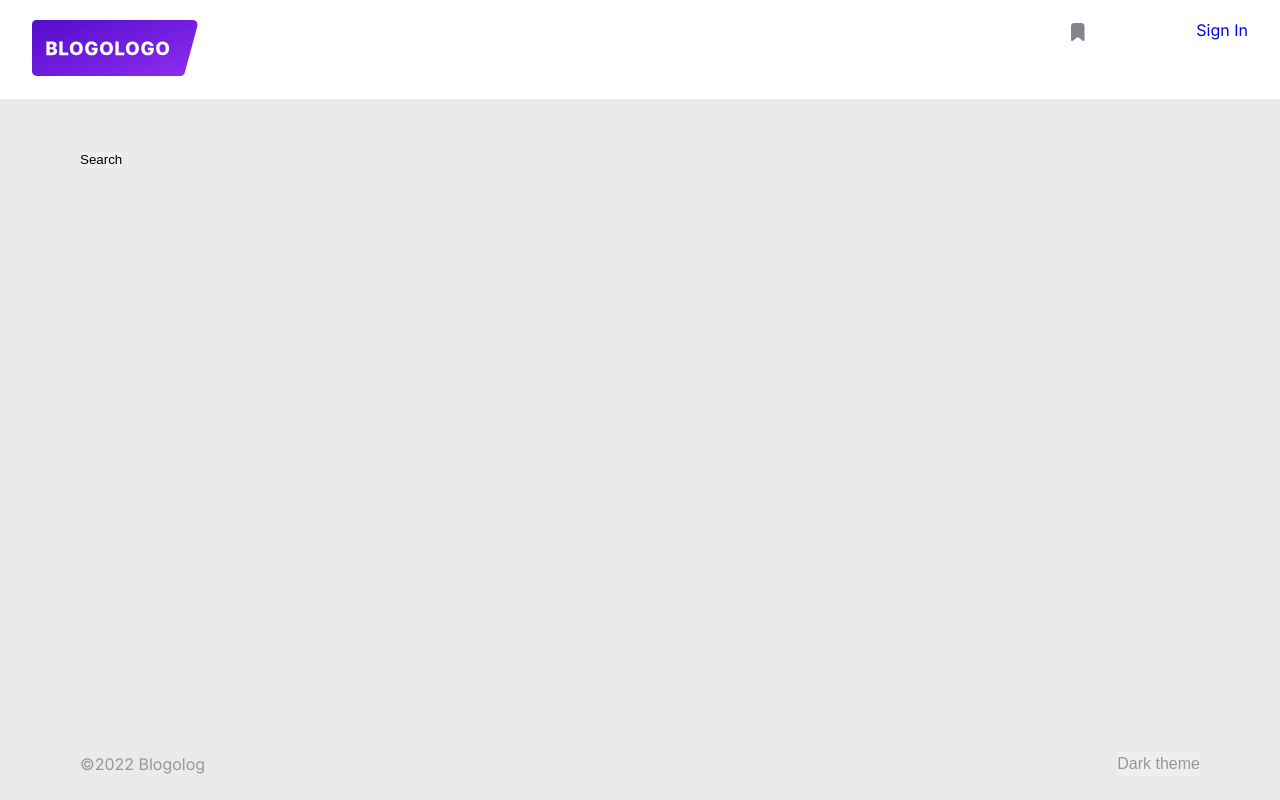
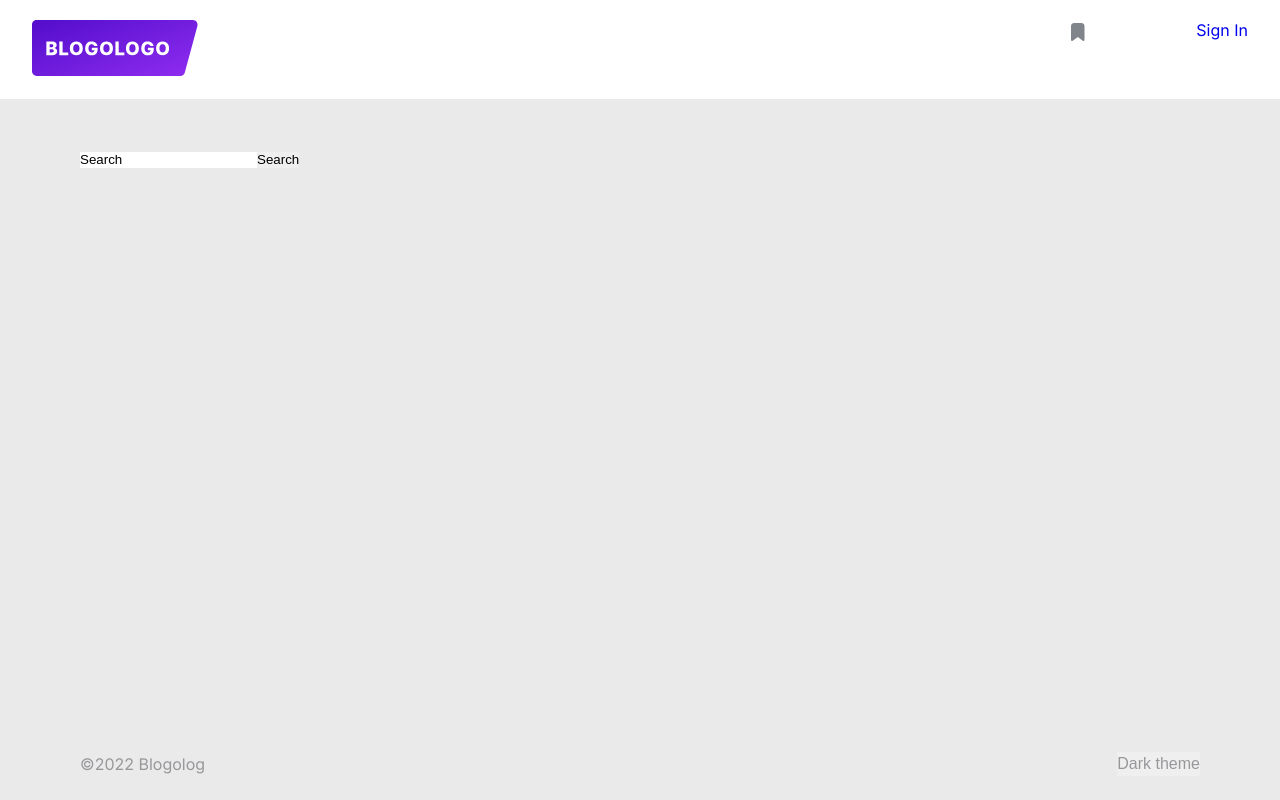
Before and after one commit to AndreiBats/Blogologo, a React (Create React App) app: page /search in a window 1280 px wide. Built offline with nearby package versions, Linux system fonts and the light colour scheme; some icons are missing.

Commit message:
feat: add faviriteSlice

```diff
--- a/src/components/ArticlesItem/ArticlesItem.tsx
+++ b/src/components/ArticlesItem/ArticlesItem.tsx
@@ -1,6 +1,6 @@
 import { format } from "date-fns";
 import { IArticle } from "../../types";
-import { Description, MainDate, MainImage, StyledArticlesItem, Title } from "./styles";
+import { Button, Description, MainDate, MainImage, StyledArticlesItem, Title } from "./styles";
 
 interface IProps {
   article: IArticle;
@@ -13,6 +13,7 @@ export const ArticlesItem = (article: IProps) => {
       <Description>
         <MainDate>{article.article.publishedAt}</MainDate>
         <Title>{article.article.title}</Title>
+        <Button>Read Later</Button>
       </Description>
     </StyledArticlesItem>
   );
--- a/src/components/ArticlesItem/styles.ts
+++ b/src/components/ArticlesItem/styles.ts
@@ -33,4 +33,6 @@ const Title = styled.h2`
   color: ${Color.Secondary};
 `;
 
-export { StyledArticlesItem, MainImage, MainDate, Title, Description };
+const Button = styled.button``;
+
+export { StyledArticlesItem, MainImage, MainDate, Title, Description, Button };
--- a/src/components/Search/Search.tsx
+++ b/src/components/Search/Search.tsx
@@ -1,12 +1,10 @@
-import React from "react";
-import { StyledSearch, Form, SearchButton } from "./styles";
+import { StyledSearch, SearchButton, Input } from "./styles";
 
 export const Search = () => {
   return (
     <StyledSearch>
-      <Form>
-        <SearchButton>Search</SearchButton>
-      </Form>
+      <Input type="search" placeholder="Search" />
+      <SearchButton>Search</SearchButton>
     </StyledSearch>
   );
 };
--- a/src/components/Search/styles.ts
+++ b/src/components/Search/styles.ts
@@ -2,8 +2,8 @@ import styled from "styled-components";
 
 const StyledSearch = styled.div``;
 
-const Form = styled.form``;
-
 const SearchButton = styled.button``;
 
-export { StyledSearch, Form, SearchButton };
+const Input = styled.input``;
+
+export { StyledSearch, SearchButton, Input };
--- a/src/pages/SearchPage/SearchPage.tsx
+++ b/src/pages/SearchPage/SearchPage.tsx
@@ -1,4 +1,3 @@
-import React from "react";
 import { Search } from "../../components";
 import { StyledSearchPage } from "./styles";
 
```
Also changed, not shown: src/app/feautures/favoritesSlice.ts (added, +22 -0 lines).
